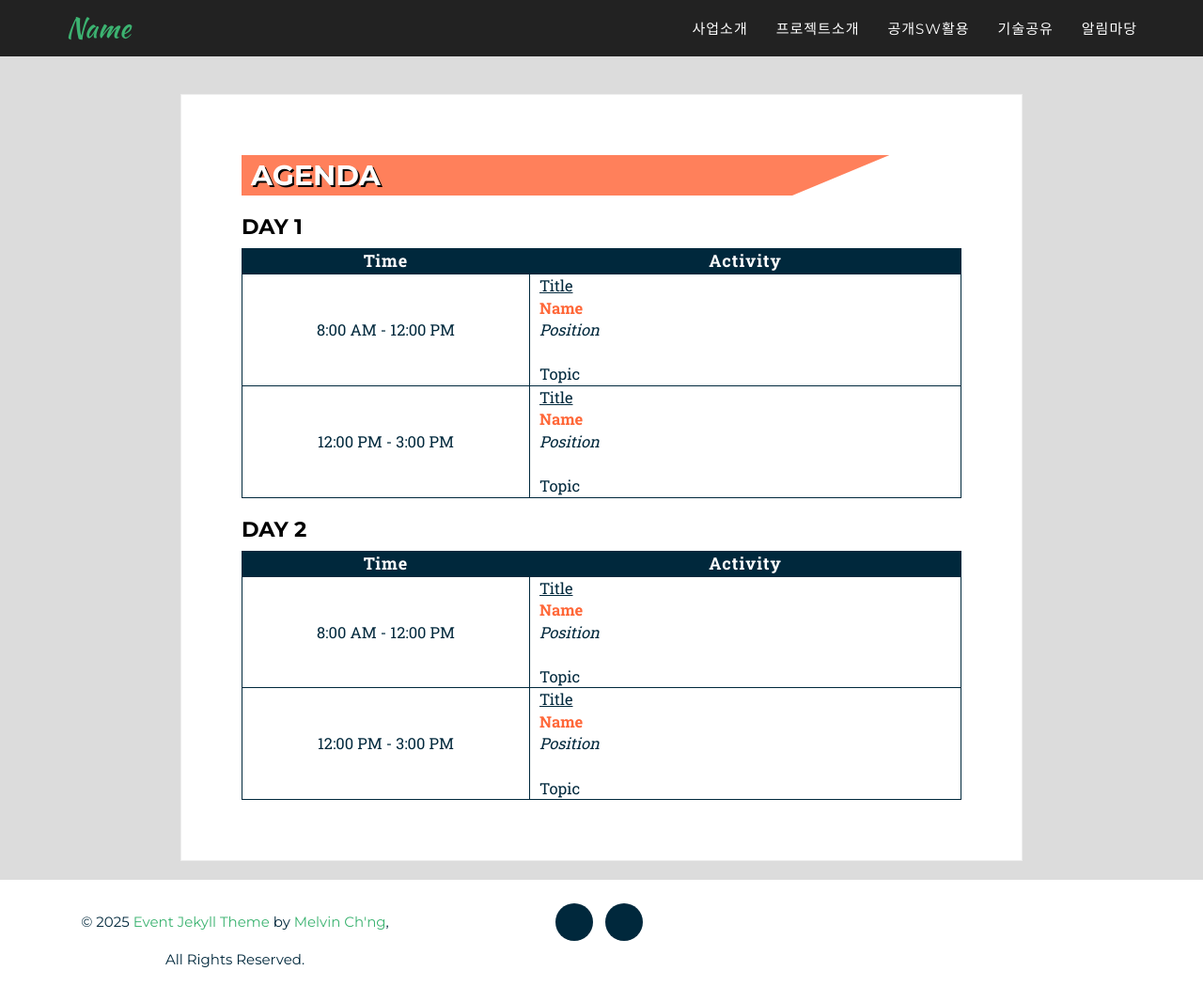
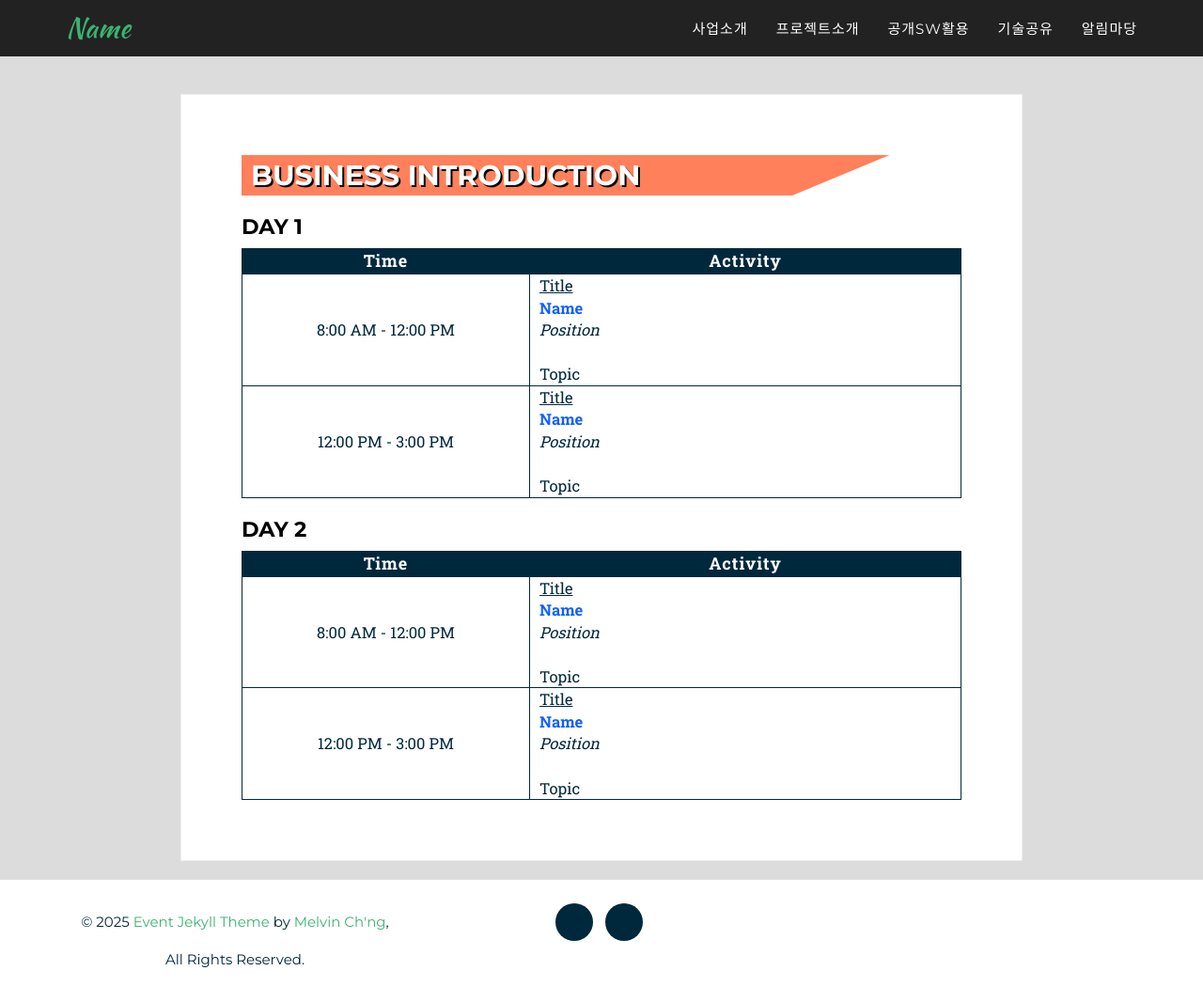
Before and after one commit to ThirdActiveDataExTech/ThirdActiveDataExTech.github.io, a Jekyll site: the page built from 2016_pages/businessIntro.html, in a window 1280 px wide and 1066 px high. Shown: the whole window at 94% size. Built offline with Jekyll 4.4.1, drawn with Linux system fonts in a browser that asks for light colours; some web fonts are replaced.

Commit message:
[business intro 페이지 세부내용 수정]

```diff
--- a/2016_pages/businessIntro.html
+++ b/2016_pages/businessIntro.html
@@ -1,7 +1,7 @@
 ---
 layout: 2016_default
 permalink: /business/intro
-title: Agenda
+title: Business Introduction
 ---
     <!--background color-->
     <script type="text/javascript">
--- a/_sass/2016_sass/_agenda.scss
+++ b/_sass/2016_sass/_agenda.scss
@@ -29,11 +29,11 @@
     text-align: center;
     font-size: 110%;
     a {
-        color: #ff6738;
+        color: #105fff;
         text-decoration: none;
     }
     b {
-        color: #ff6738;
+        color: #105fff;
     }
   }
   td + td {
@@ -54,7 +54,7 @@
             font-size: 100%;
         }
         td {
-            padding-left: 0px;
+            padding-left: 0;
         }
         td + td {
             padding-left: 10px;
```
